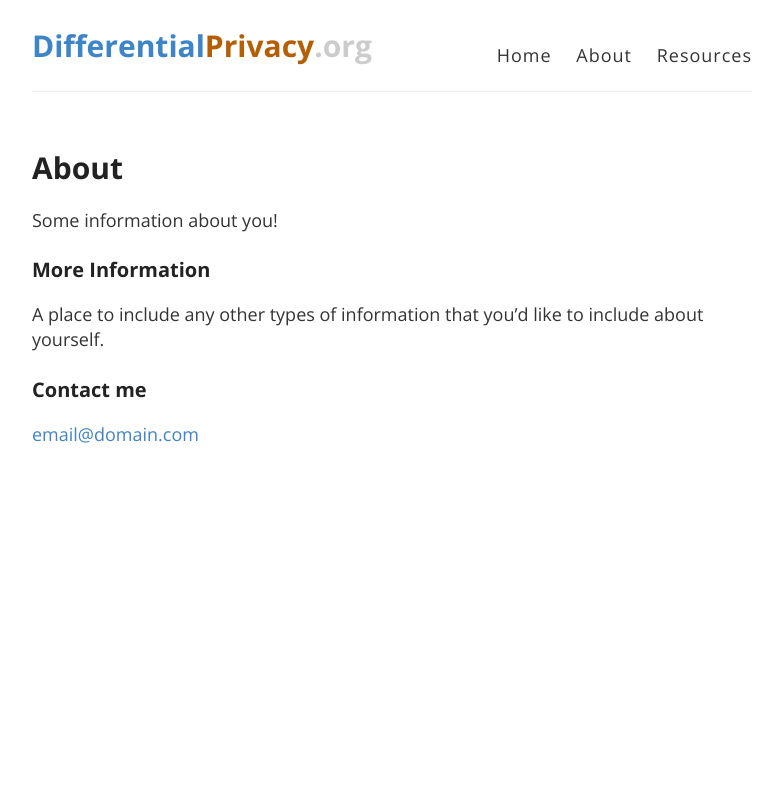
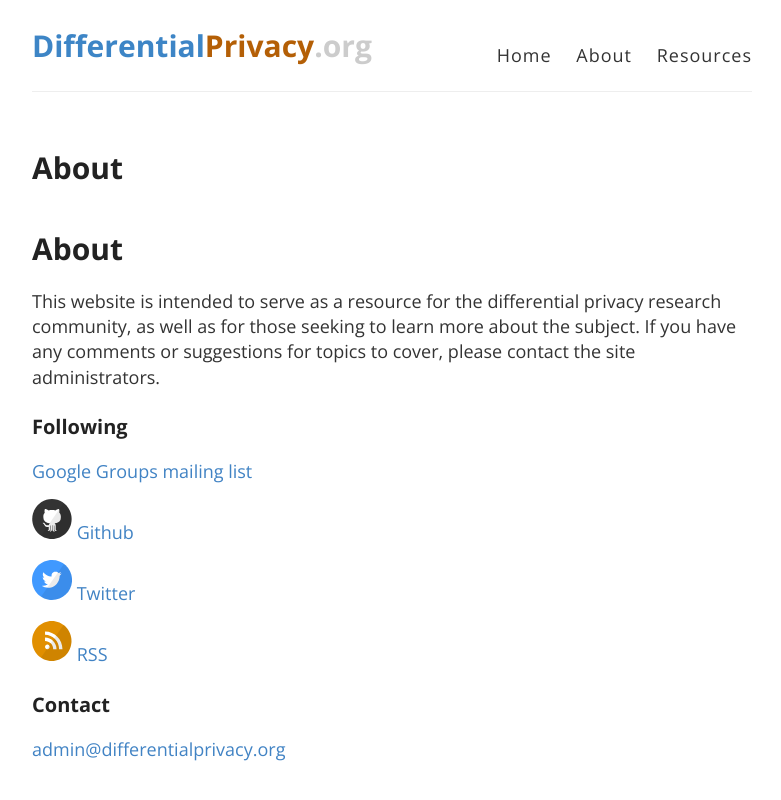
Before and after one commit to differentialprivacy/differentialprivacy, a Jekyll site: the page built from about.md, in a window 1280 px wide. Shown: the top 800 px of the page, without its empty margins (248-1029 px from the left). Built offline with Jekyll 4.4.1, drawn with Linux system fonts in a browser that asks for light colours.

Commit message:
filling in about

```diff
--- a/_layouts/post.html
+++ b/_layouts/post.html
@@ -15,6 +15,7 @@ layout: default
 
   <!-- {% include disqus.html %} -->
   {% if page.comments %}
+  <br/>&nbsp;<br/>
  <div class="comments-block">
      <center><button id="show-comments" onclick="disqus();return false;">SHOW COMMENTS</button></center>
  </div>
--- a/about.md
+++ b/about.md
@@ -4,12 +4,20 @@ title: About
 permalink: /about/
 ---
 
-Some information about you!
+# About
 
-### More Information
+This website is intended to serve as a resource for the differential privacy research community, as well as for those seeking to learn more about the subject. If you have any comments or suggestions for topics to cover, please contact the site administrators.
 
-A place to include any other types of information that you'd like to include about yourself.
+### Following
 
-### Contact me
+<a href="https://groups.google.com/d/forum/differential-privacy-org">Google Groups mailing list</a>
 
-[email@domain.com](mailto:email@domain.com)
+<a href="https://github.com/differentialprivacy/differentialprivacy"><i class="svg-icon github"></i> Github</a>
+
+<a href="https://www.twitter.com/DiffPriv"><i class="svg-icon twitter"></i> Twitter</a>
+
+<a href="{{ site.baseurl }}/feed.xml"><i class="svg-icon rss"></i> RSS</a>
+
+### Contact
+
+[admin@differentialprivacy.org](mailto:admin@differentialprivacy.org)
```
